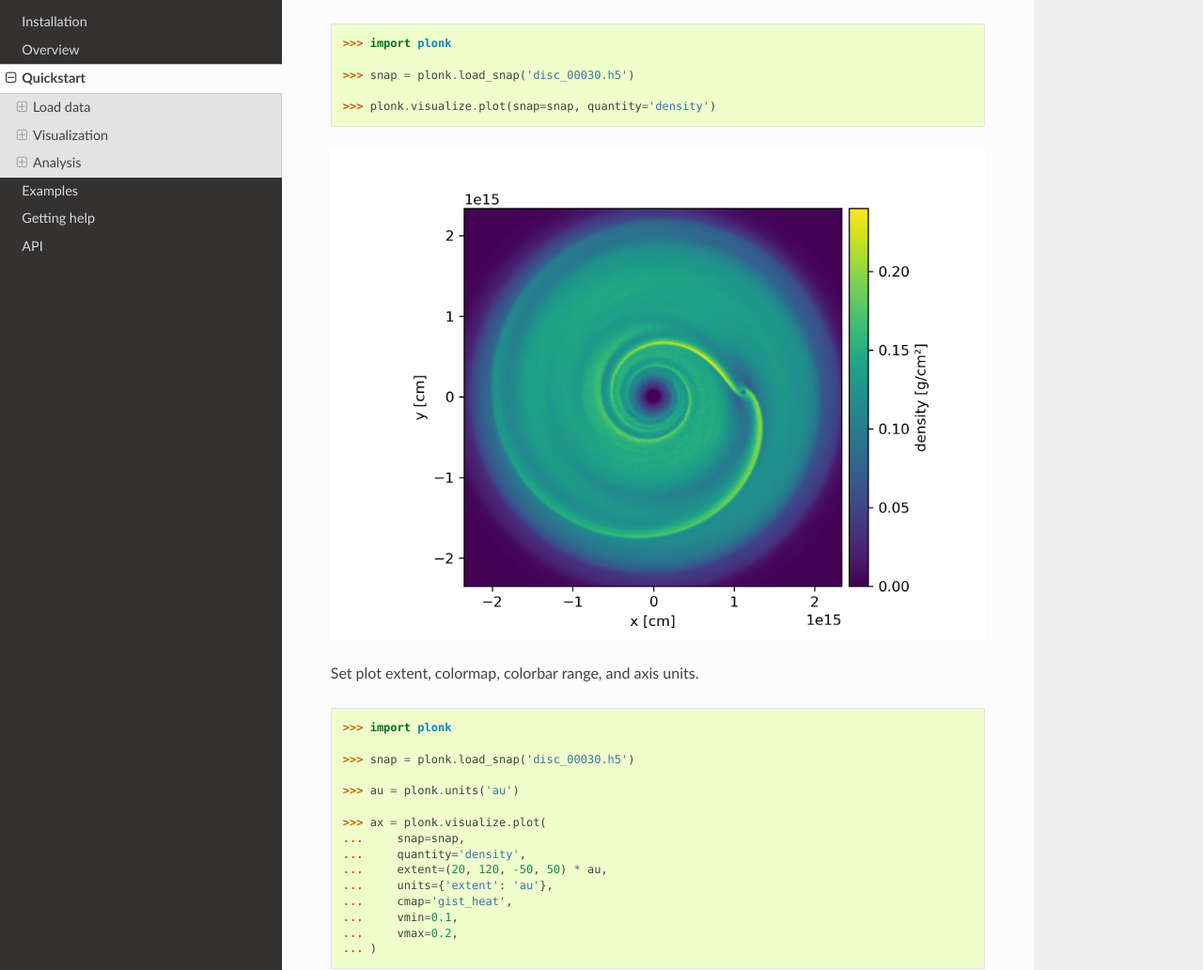
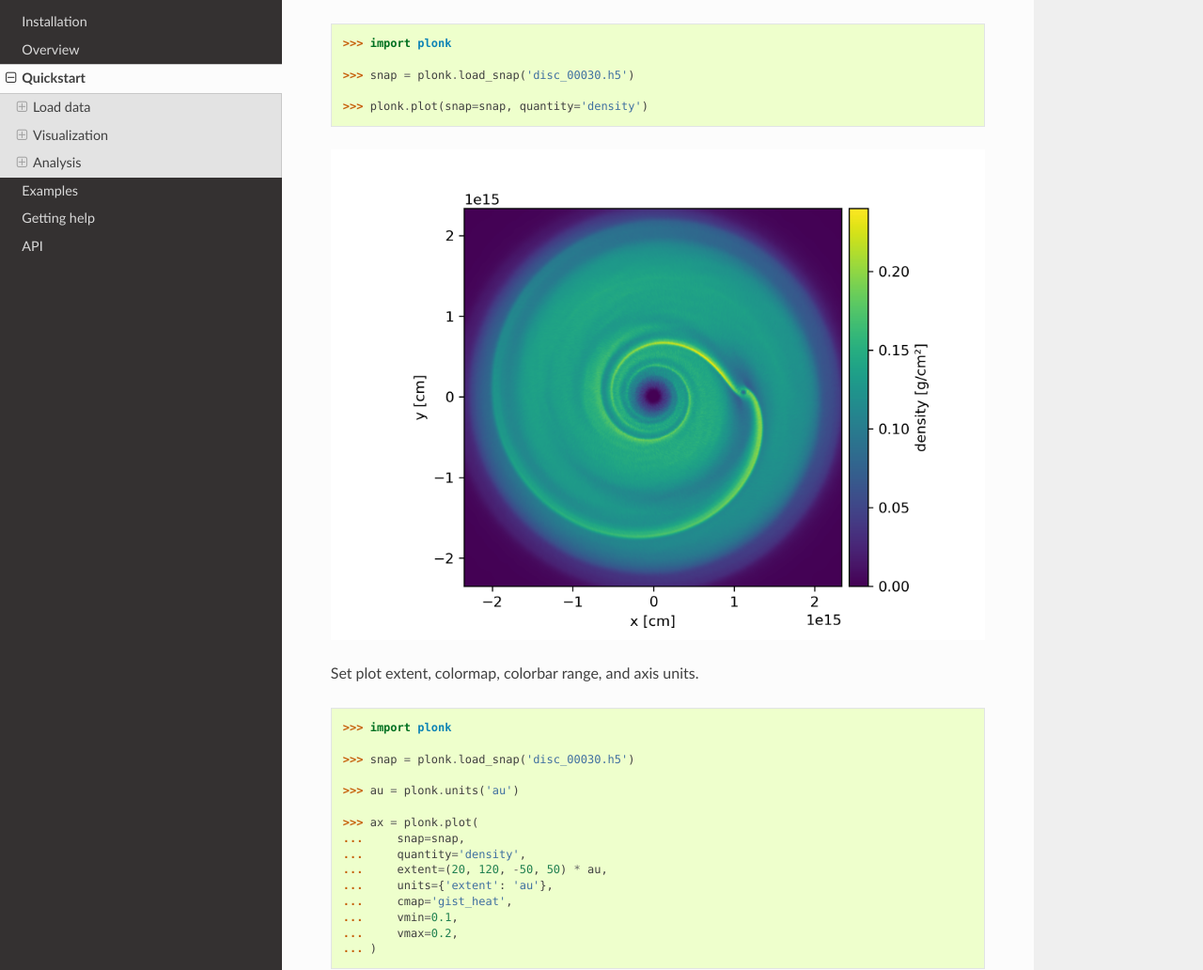
Before and after one commit to dmentipl/plonk, a Sphinx documentation site: the page built from docs/source/quickstart.rst, in a window 1280 px wide and 1400 px high, scrolled down 3782 px. Shown: the part 154-1186 px from the top of the window at 94% size. Built offline with Sphinx 7.4.7 and the Read the Docs theme 2.0.0, drawn with Linux system fonts in a browser that asks for light colours; formulas are drawn with MathJax 3; some of the changed text lies outside the part shown.

Commit message:
Use plonk not plonk.visualize namespace to plot

```diff
--- a/docs/source/examples/cross-section.rst
+++ b/docs/source/examples/cross-section.rst
@@ -11,7 +11,7 @@ Plot cross section at z=0.
 
     snap = plonk.load_snap('disc_00030.h5')
 
-    ax = plonk.visualize.plot(
+    ax = plonk.plot(
         snap=snap,
         quantity='density',
         x='x',
--- a/docs/source/examples/rotate-snapshot.rst
+++ b/docs/source/examples/rotate-snapshot.rst
@@ -22,7 +22,7 @@ Rotate a snapshot and plot column density.
     snap.rotate(rotation)
 
     # Plot
-    plonk.visualize.plot(
+    plonk.plot(
         snap=snap,
         quantity='density',
         cmap='gist_heat',
--- a/docs/source/examples/side-by-side.rst
+++ b/docs/source/examples/side-by-side.rst
@@ -19,14 +19,14 @@ Plot dust and gas side-by-side.
 
     # Make plot
     fig, axs = plt.subplots(ncols=2, sharey=True, figsize=(13, 5))
-    plonk.visualize.plot(
+    plonk.plot(
         snap=gas,
         quantity='density',
         extent=extent,
         cmap='Blues_r',
         ax=axs[0],
     )
-    plonk.visualize.plot(
+    plonk.plot(
         snap=dust,
         quantity='density',
         extent=extent,
--- a/docs/source/overview.rst
+++ b/docs/source/overview.rst
@@ -285,7 +285,7 @@ plot of column density, i.e. a projection plot.
 
 .. code-block:: pycon
 
-    >>> ax = plonk.visualize.plot(snap=snap, quantity='density')
+    >>> ax = plonk.plot(snap=snap, quantity='density')
 
 .. figure:: _static/density.png
 
@@ -306,7 +306,7 @@ maxiumum. In addition, we set the extent, i.e. the x- and y-limits.
 .. code-block:: pycon
 
     >>> au = plonk.units('au')
-    >>> plonk.visualize.plot(
+    >>> plonk.plot(
     ...     snap=snap,
     ...     quantity='density',
     ...     extent=(20, 120, -50, 50) * au,
@@ -366,7 +366,7 @@ Let's plot the gas and dust side-by-side.
     >>> fig, axs = plt.subplots(ncols=2, figsize=(14, 5))
 
     >>> for subsnap, ax in zip(subsnaps, axs):
-    ...     plonk.visualize.plot(
+    ...     plonk.plot(
     ...         snap=subsnap,
     ...         quantity='density',
     ...         extent=extent,
--- a/docs/source/quickstart.rst
+++ b/docs/source/quickstart.rst
@@ -235,7 +235,7 @@ Produce a projection image plot of density.
 
     >>> snap = plonk.load_snap('disc_00030.h5')
 
-    >>> plonk.visualize.plot(snap=snap, quantity='density')
+    >>> plonk.plot(snap=snap, quantity='density')
 
 .. image:: _static/density.png
 
@@ -249,7 +249,7 @@ Set plot extent, colormap, colorbar range, and axis units.
 
     >>> au = plonk.units('au')
 
-    >>> ax = plonk.visualize.plot(
+    >>> ax = plonk.plot(
     ...     snap=snap,
     ...     quantity='density',
     ...     extent=(20, 120, -50, 50) * au,
@@ -273,7 +273,7 @@ Produce a cross-section image plot of density.
 
     >>> snap = plonk.load_snap('disc_00030.h5')
 
-    >>> ax = plonk.visualize.plot(
+    >>> ax = plonk.plot(
     ...     snap=snap,
     ...     quantity='density',
     ...     x='x',
@@ -300,7 +300,7 @@ The different colours refer to different particle types.
 
     >>> snap = plonk.load_snap('disc_00030.h5')
 
-    >>> ax = plonk.visualize.particle_plot(
+    >>> ax = plonk.particle_plot(
     ...     snap=snap, x='z', y='h', alpha=0.1,
     ... )
 
@@ -314,7 +314,7 @@ Plot particles with color representing density.
 
     >>> snap = plonk.load_snap('disc_00030.h5')
 
-    >>> ax = plonk.visualize.particle_plot(
+    >>> ax = plonk.particle_plot(
     ...     snap=snap, x='x', y='z', c='density', units={'x': 'au', 'y': 'au'},
     ... )
     >>> ax.set_xlim(-50, 50)
```
Also changed, not shown: README.md (+1 -1 lines), 5 other files.
